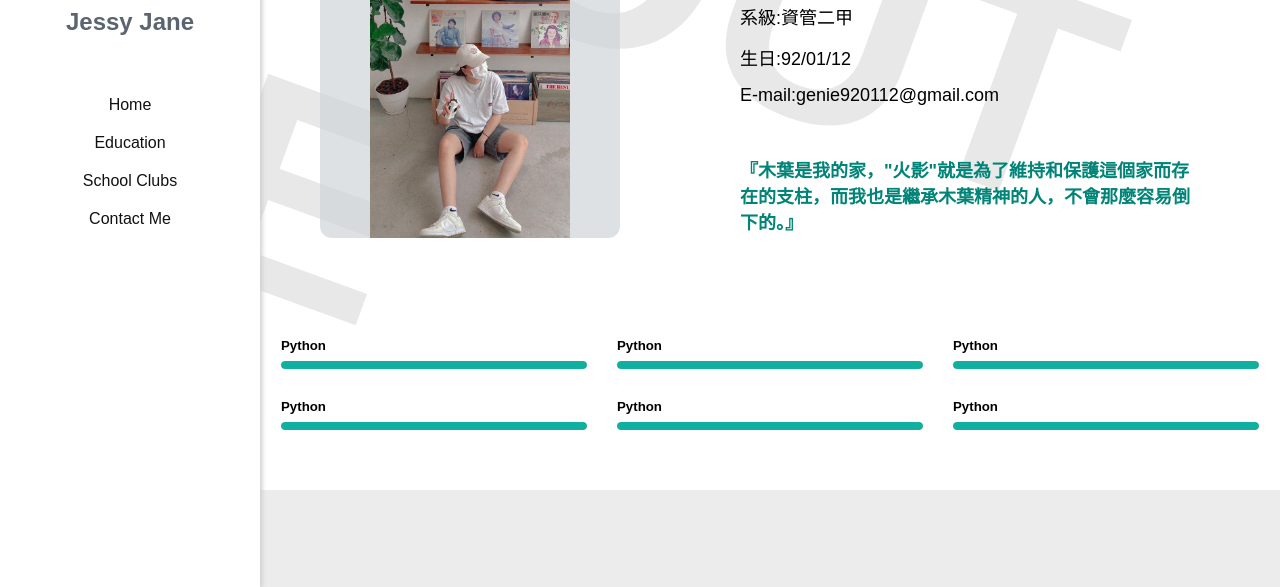
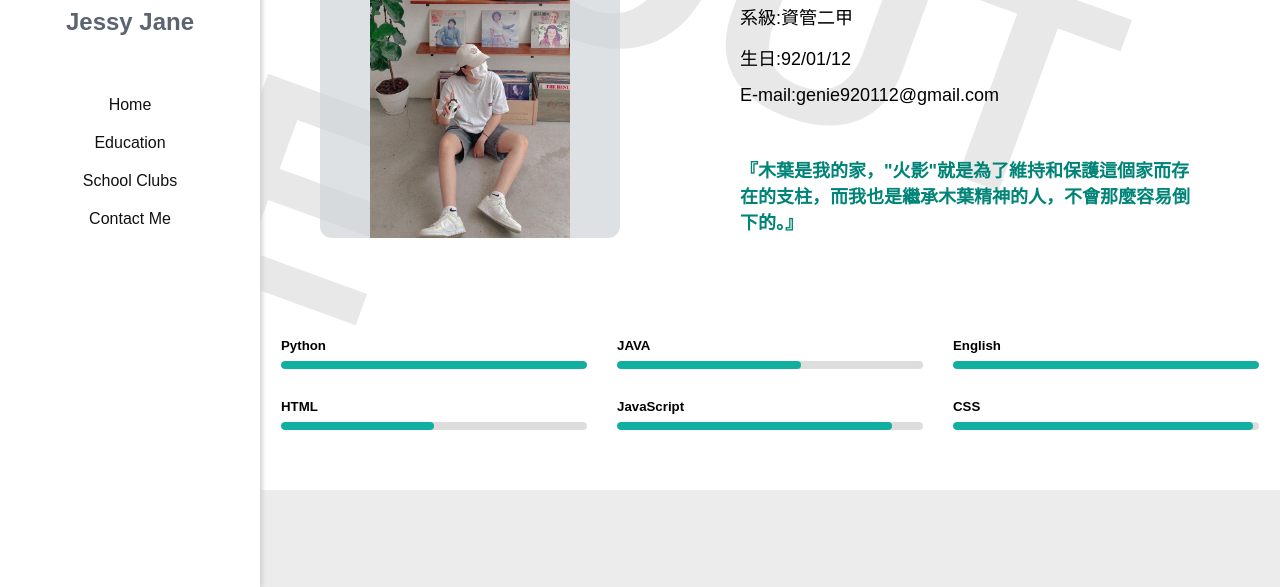
Before and after one commit to 10994015/p2, a plain HTML site: page index.html in a window 1280 px wide. Shown: the part 212-799 px from the top of the page. Drawn offline with nearby package versions, Linux system fonts and the light colour scheme; a web font is replaced by a local one.

Commit message:
Add files via upload

```diff
--- a/index.html
+++ b/index.html
@@ -48,33 +48,33 @@
                 </div>
             </div>
             <div class="skill">
-                <h5>Python</h5>
+                <h5>JAVA</h5>
                 <div class="bar">
-                    <div class="percent"></div>
+                    <div class="percent java"></div>
                 </div>
             </div>
             <div class="skill">
-                <h5>Python</h5>
+                <h5>English</h5>
                 <div class="bar">
-                    <div class="percent"></div>
+                    <div class="percent english"></div>
                 </div>
             </div>
             <div class="skill">
-                <h5>Python</h5>
+                <h5>HTML</h5>
                 <div class="bar">
-                    <div class="percent"></div>
+                    <div class="percent html"></div>
                 </div>
             </div>
             <div class="skill">
-                <h5>Python</h5>
+                <h5>JavaScript</h5>
                 <div class="bar">
-                    <div class="percent"></div>
+                    <div class="percent js"></div>
                 </div>
             </div>
             <div class="skill">
-                <h5>Python</h5>
+                <h5>CSS</h5>
                 <div class="bar">
-                    <div class="percent"></div>
+                    <div class="percent css"></div>
                 </div>
             </div>
         </div>
```
